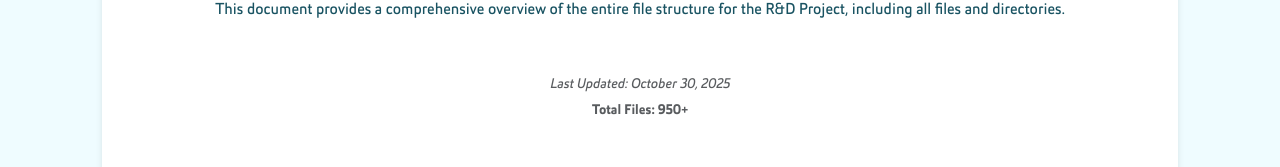
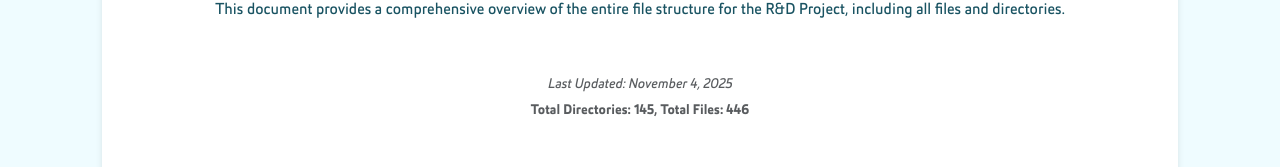
Before and after one commit to Linux-Network-Performance-Evaluation/linux-network-performance-evaluation.github.io, a React (Vite) app: page /file-structure in a window 1280 px wide. Shown: the part 539-706 px from the top of the page. Built offline with nearby package versions, Linux system fonts and the light colour scheme.

Commit message:
Update date and total files

```diff
--- a/src/components/FileStructure.jsx
+++ b/src/components/FileStructure.jsx
@@ -15,9 +15,9 @@ function FileStructure() {
               </p>
               <div className="text-center mb-4">
                 <small className="text-muted">
-                  <em>Last Updated: October 30, 2025</em>
+                  <em>Last Updated: November 4, 2025</em>
                   <br />
-                  <strong>Total Files: 950+</strong>
+                  <strong>Total Directories: 145, Total Files: 446</strong>
                 </small>
               </div>
             </Col>
```
